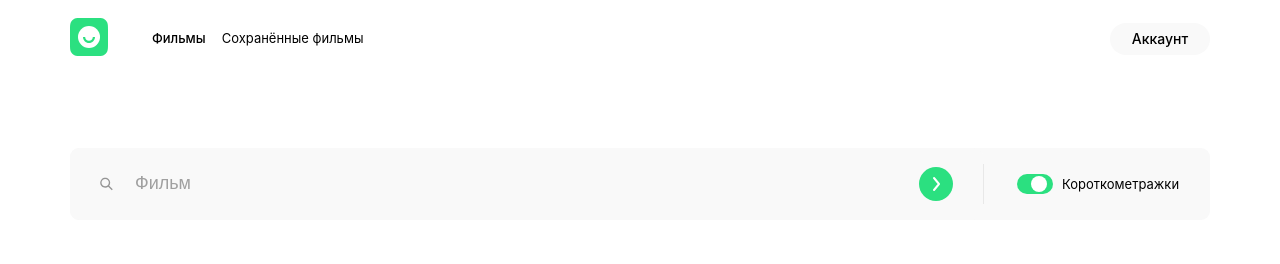
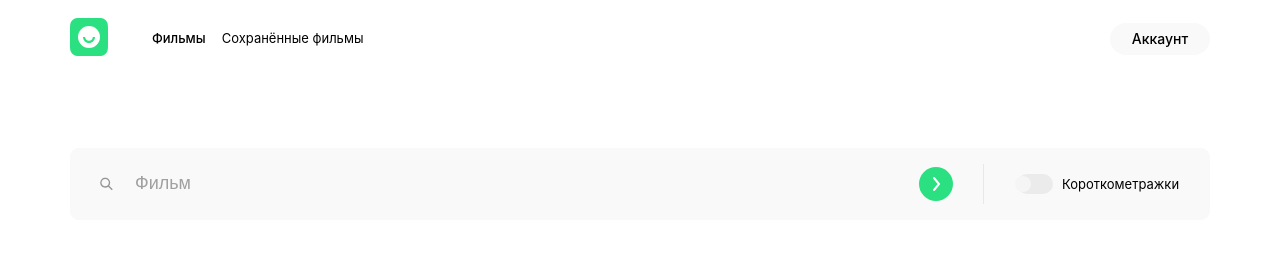
Before and after one commit to Evgeta/movies-explorer-frontend, a React (Create React App) app: page /movies in a window 1280 px wide. Shown: the top 264 px of the page. Built offline with nearby package versions, Linux system fonts and the light colour scheme.

Commit message:
feat: add SearchForm checkbox handling

```diff
--- a/src/components/Movies/Movies.js
+++ b/src/components/Movies/Movies.js
@@ -1,4 +1,4 @@
-import React from "react";
+import React, { useState }  from "react";
 
 import SearchForm from "../SearchForm/SearchForm";
 import MoviesCardList from "../MoviesCardList/MoviesCardList";
@@ -6,10 +6,40 @@ import Preloader from "../Preloader/Preloader";
 
 import "./Movies.css";
 
-function Movies(isLoading) {
+import moviesApi from '../../utils/MoviesApi.js';
+
+
+
+function Movies({
+  isLoading,
+  }) {
+
+  const [publicServerMovies, setPublicServerMovies] = useState([]);
+  const [showShortMovies, setShowShortMovies] = useState(false);
+
+  function handleShowShortMovies() {
+    setShowShortMovies(!showShortMovies);
+  }
+
+
+  function handleSearchFormSubmit(){
+    moviesApi.getMovies()
+    .then(movies => {
+      setPublicServerMovies(movies)
+      console.log(publicServerMovies);
+    })
+    .catch((err) => {
+      console.log(`Ошибка: ${err.status}`)
+    })
+  }
+
   return (
     <main className="movies">
-      <SearchForm />
+      <SearchForm
+        onSubmit={handleSearchFormSubmit}
+        handleShowShortMovies={handleShowShortMovies}
+        showShortMovies={showShortMovies}
+      />
       {/* {isLoading && <Preloader />}   */}
       <MoviesCardList />
     </main>
--- a/src/components/SearchForm/SearchForm.js
+++ b/src/components/SearchForm/SearchForm.js
@@ -2,9 +2,15 @@ import React, { useState }  from "react";
 
 import "./SearchForm.css";
 
-function SearchForm() {
+function SearchForm({
+    handleSearchFormSubmit,
+    handleShowShortMovies,
+    showShortMovies,
+  }
+) {
 
   const [searchString, setSearchString] = useState("");
+
 
   function handleSearchStringChange(e) {
     setSearchString(e.target.value);
@@ -13,7 +19,7 @@ function SearchForm() {
   return (
     <section className="search-form">
       <div className="search-form__container">
-        <form className="search-form__form">
+        <form className="search-form__form" onSubmit={handleSearchFormSubmit}>
           <input
             className="search-form__input"
             type="text"
@@ -30,7 +36,9 @@ function SearchForm() {
           <input
             className="search-form__checkbox"
             type="checkbox"
-            checked={true}
+            onChange={handleShowShortMovies}
+            // checked={showShortMovies ? true : false}
+            checked={showShortMovies}
           />
           <span className="search-form__switcher"></span>
           <span className="search-form__text">Короткометражки</span>
--- a/src/utils/MoviesApi.js
+++ b/src/utils/MoviesApi.js
@@ -30,3 +30,5 @@ import {
   export const moviesApi = new MoviesApi({
     baseUrl: MOVIES_URL,
   });
+
+  export default moviesApi;
```
Also changed, not shown: src/components/App/App.js (+6 -1 lines).
